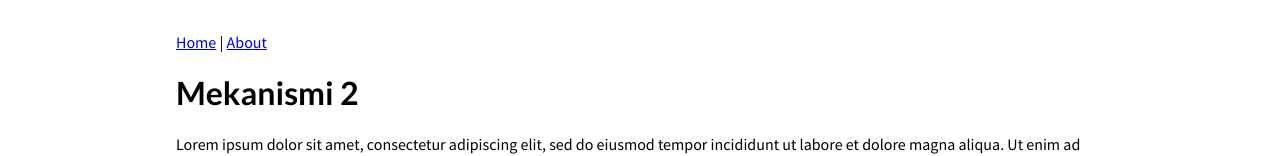
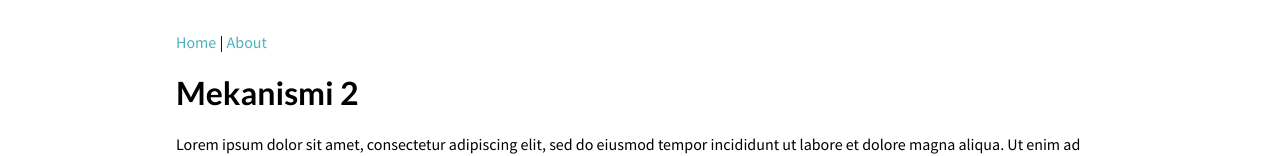
Before and after one commit to villetakanen/mekanismi, a Vue app: page / in a window 1280 px wide. Shown: the top 156 px of the page. Built offline with nearby package versions, Linux system fonts and the light colour scheme.

Commit message:
fix: link colors and style

```diff
--- a/src/assets/layout.scss
+++ b/src/assets/layout.scss
@@ -42,7 +42,7 @@
   --color-primary: #00838f;
   --color-primary-accent: #005662;
   --color-primary-lighten: #1A7A7E;
-  --color-primary-light: #428e92;
+  --color-primary-light: #4fb3bf;
   --color-primary-light-tint: rgba(66, 142, 146, 0.1);
   --color-base: white;
 }
@@ -54,6 +54,17 @@
 //fonts
 h1, button{
   font-family: Lato, sans-serif;
+}
+
+// primary theme
+a {
+  color: var(--color-primary-light);
+  text-decoration: none;
+  transition: color 1.0s;
+  font-weight: 400;
+  &:hover{
+    color: var(--color-primary-accent)
+  }
 }
 
 button {
```
